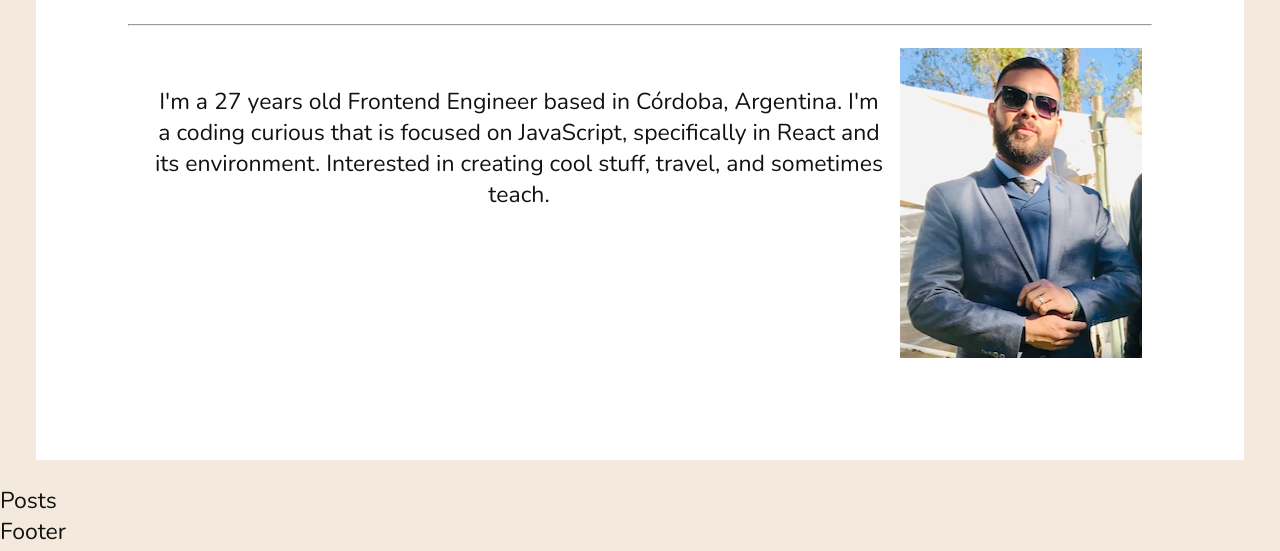
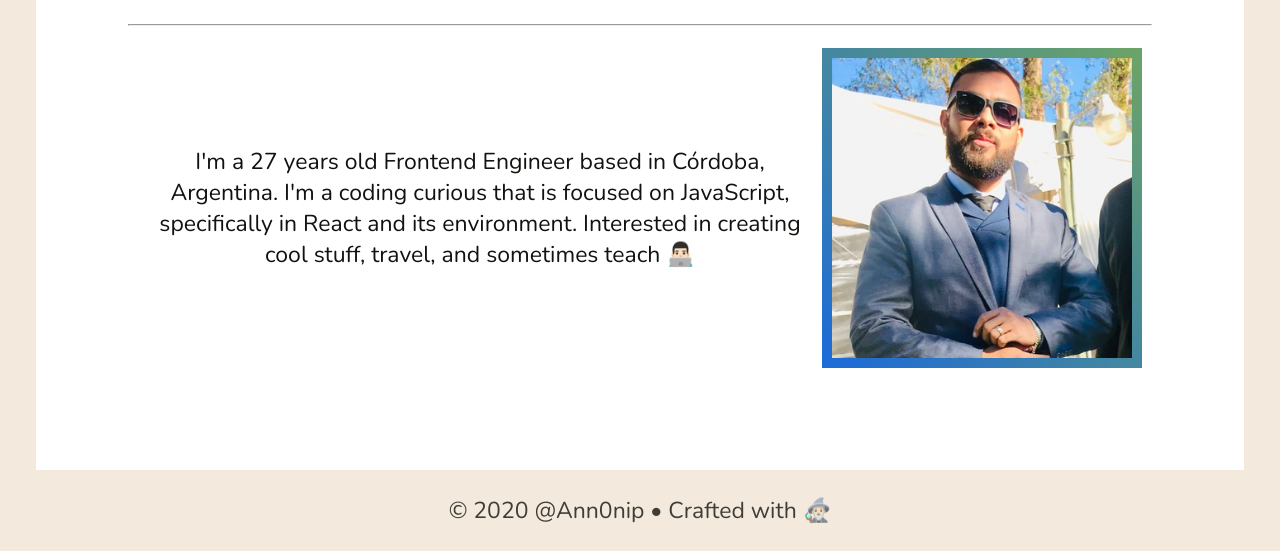
Before and after one commit to ann0nip/personal_site, a Gatsby site: page / in a window 1280 px wide. Shown: the part 423-974 px from the top of the page. Built offline with nearby package versions, Linux system fonts and the light colour scheme; Gatsby itself is replaced by a stand-in of ours.

Commit message:
Finished the MVP

```diff
--- a/src/components/Details/Details.js
+++ b/src/components/Details/Details.js
@@ -1,6 +1,11 @@
 import React from "react"
-import { BiographyContainer, Biography, BiographyImg } from "../Styles/Styles"
-import profile from "../../../static/profile.png"
+import {
+  BiographyContainer,
+  Biography,
+  BiographyImg,
+  Story,
+} from "../Styles/Styles"
+import profile from "../../../static/profile.jpg"
 export default function Details() {
   return (
     <BiographyContainer>
@@ -8,7 +13,7 @@ export default function Details() {
         I'm a 27 years old Frontend Engineer based in Córdoba, Argentina. I'm a
         coding curious that is focused on JavaScript, specifically in React and
         its environment. Interested in creating cool stuff, travel, and
-        sometimes teach.
+        sometimes teach 👨🏻‍💻
       </Biography>
       <BiographyImg src={profile}></BiographyImg>
     </BiographyContainer>
--- a/src/components/Footer/Footer.js
+++ b/src/components/Footer/Footer.js
@@ -1,5 +1,5 @@
 import React from "react"
-
+import { Credits } from "../Styles/Styles"
 export default function Footer() {
-  return <div>Footer</div>
+  return <Credits>© 2020 @Ann0nip • Crafted with 🧙🏻‍♂️</Credits>
 }
--- a/src/components/Styles/Styles.js
+++ b/src/components/Styles/Styles.js
@@ -106,10 +106,32 @@ export const BlinkingCoursor = styled.span`
 export const BiographyContainer = styled.div`
   display: flex;
   padding: 10px;
+  align-items: center;
+  @media ${devices.mobile} {
+    padding: 0;
+  }
 `
 
 export const Biography = styled.p`
   padding: 15px;
+  @media ${devices.mobile} {
+    font-size: 1.3em;
+    padding: 0;
+  }
 `
 
-export const BiographyImg = styled.img``
+export const BiographyImg = styled.img`
+  @media ${devices.mobile} {
+    display: none;
+  }
+  border: 10px solid;
+  border-image-source: linear-gradient(45deg, #1d6bd7, #6ba368);
+  border-image-slice: 1;
+  max-width: 300px;
+`
+
+export const Credits = styled.footer`
+  text-align: center;
+  opacity: 0.8;
+  margin: 25px 0;
+`
--- a/src/pages/index.js
+++ b/src/pages/index.js
@@ -12,7 +12,7 @@ export default function Home() {
       <Header />
       <Container>
         <Main />
-        <Posts />
+        {/* <Posts /> */}
         <Footer />
       </Container>
     </React.Fragment>
```
Also changed, not shown: static/profile.jpg (added), static/profile.png (deleted).
